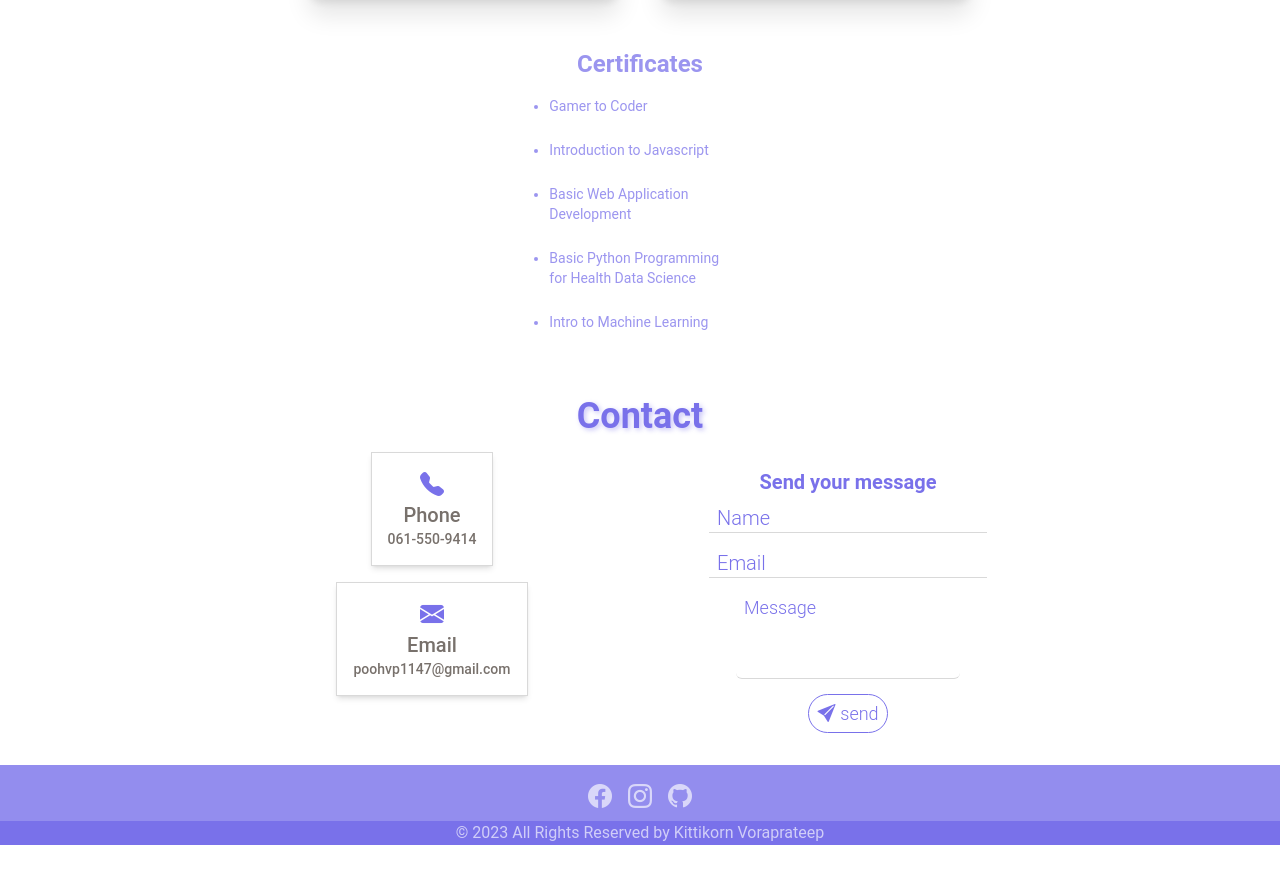
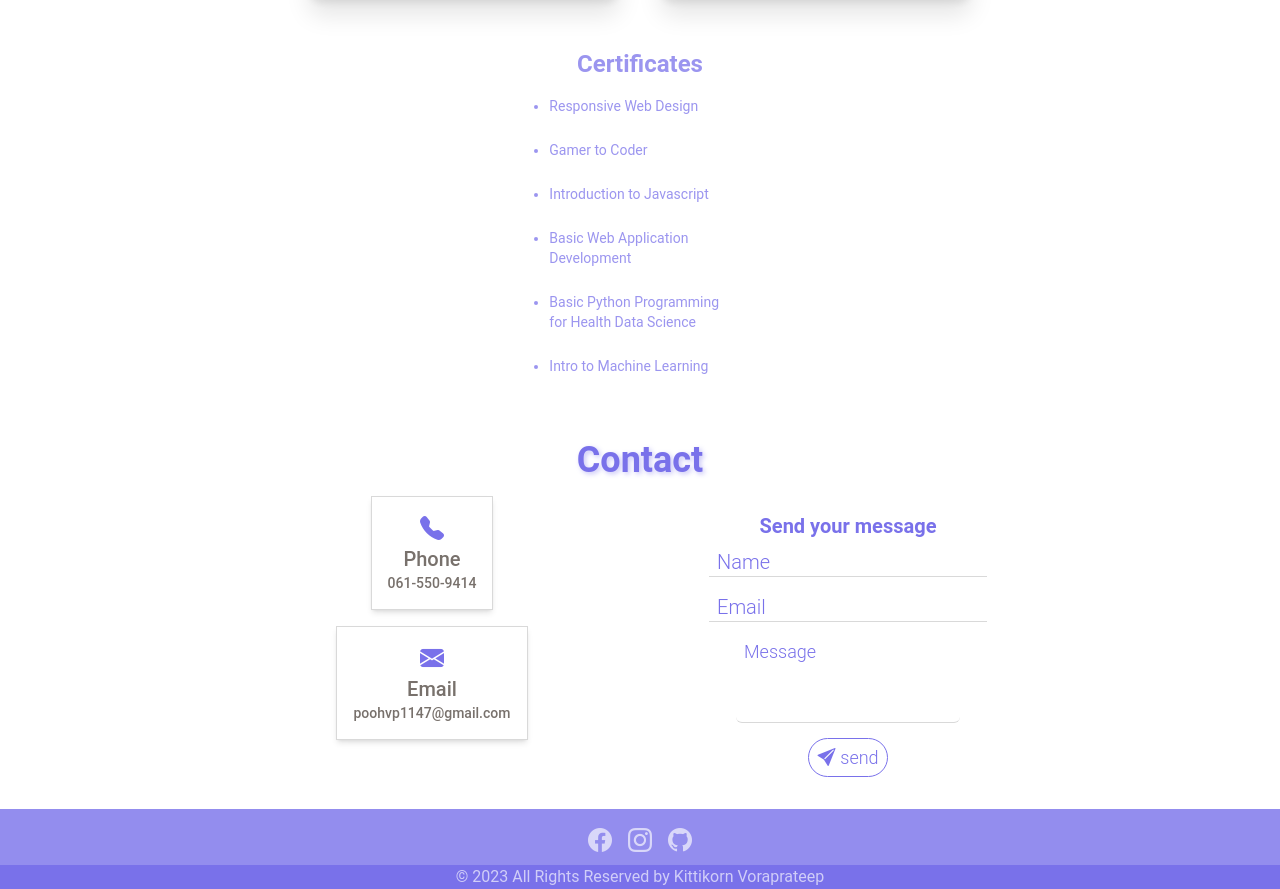
Before and after one commit to MeepoohVP/mp.kittikorn, a React (Create React App) app: page / in a window 1280 px wide. Shown: the part 2049-2938 px from the top of the page. Before the commit the page ends 2894 px from the top, so only its background shows below. Built offline with nearby package versions, Linux system fonts and the light colour scheme.

Commit message:
Add cert

```diff
--- a/src/js/Project.js
+++ b/src/js/Project.js
@@ -76,7 +76,12 @@ function Project() {
       >
         Certificates
         <ul className="text-left list-disc w-1/2 text-sm mx-auto mt-4 md:w-2/5 lg:w-1/6 font-normal">
-          <li className="underline decoration-transparent decoration-soild duration-500 hover:decoration-current">
+         <li className="underline decoration-transparent decoration-soild duration-500 hover:decoration-current">
+            <a href="https://www.freecodecamp.org/certification/fccd186cc0f-7016-4c9c-8e51-4d2fe9da575c/responsive-web-design?fbclid=IwAR2kLdenpr72HvVJeRI6FsXpbDwcuvbTbPHme1mMKf5IgzpxbcxkGT41-J8">
+              Responsive Web Design
+            </a>
+          </li>
+          <li className="mt-4 md:mt-6 underline decoration-transparent decoration-soild duration-500 hover:decoration-current">
             <a href={gamer}>Gamer to Coder</a>
           </li>
           <li className="mt-4 md:mt-6 underline decoration-transparent decoration-soild duration-500 hover:decoration-current">
```
